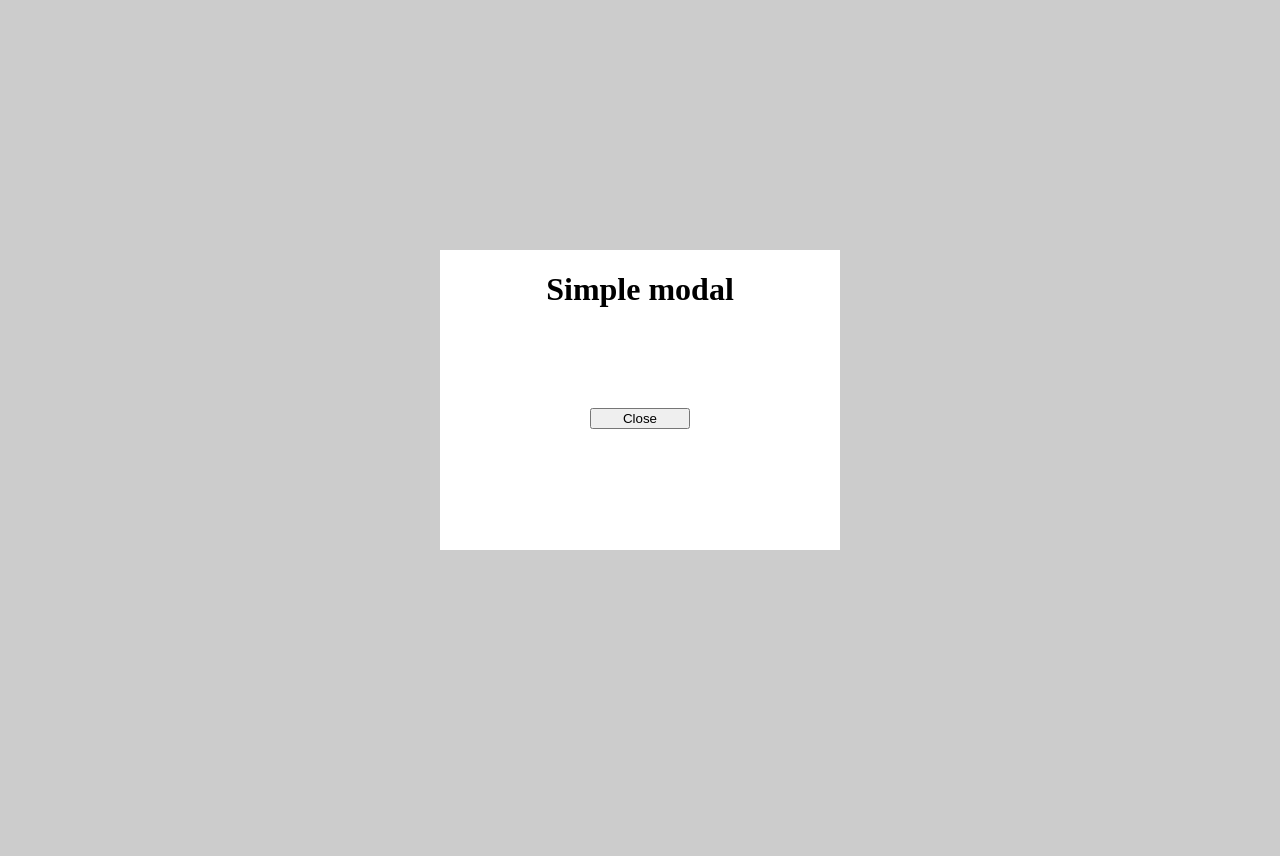
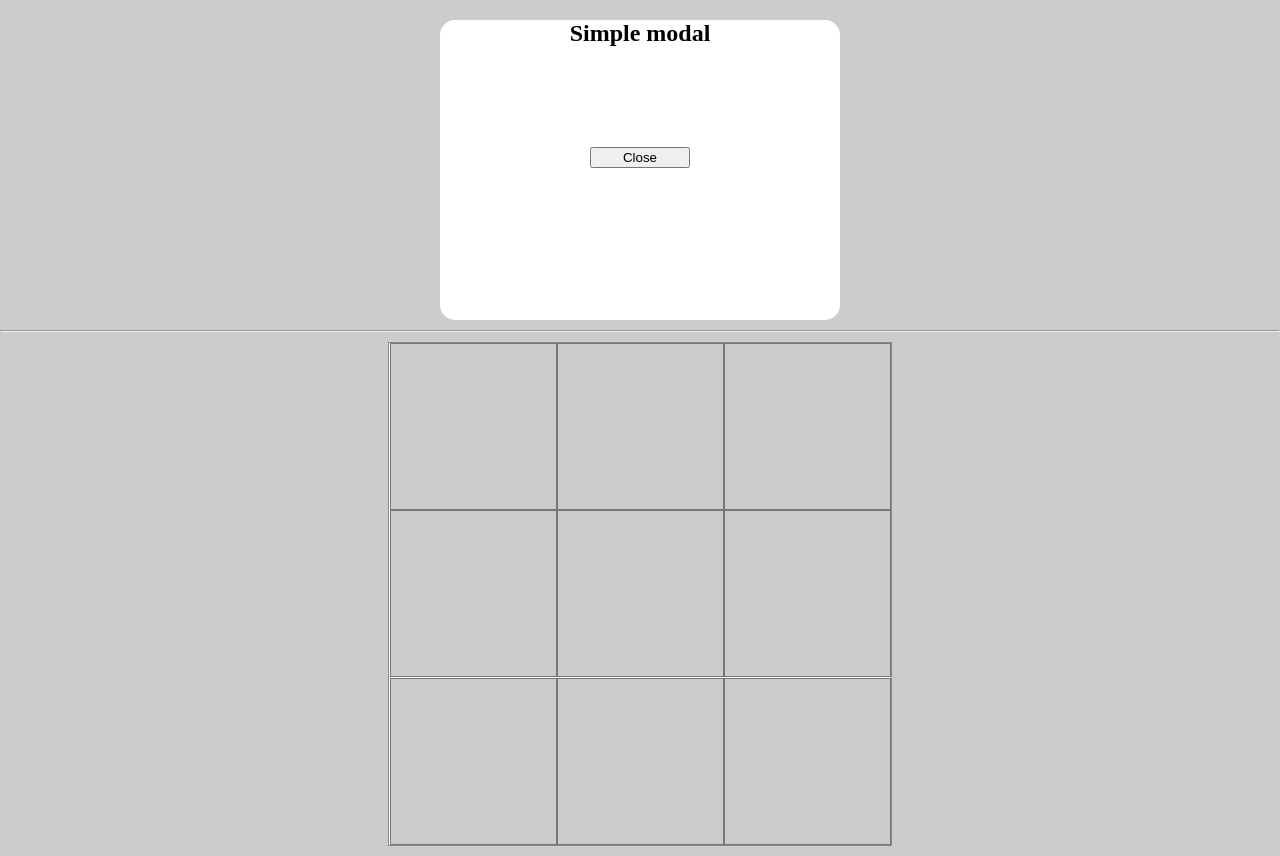
Before and after one commit to IsabekovTemirlan/simple-modal, a plain HTML site: page index.html in a window 1280 px wide. Both pictures are taken after a click on the button "Open modal". Before the commit the page ends 800 px from the top, so only its background shows below. Drawn offline with Linux system fonts and the light colour scheme.

Commit message:
add tic-tac-toe

```diff
--- a/index.html
+++ b/index.html
@@ -6,20 +6,33 @@
 	<link rel="stylesheet" href="style.css">
 </head>
 <body>
-	<button id="show" > Open modal </button>
-	<div id="modal" class="modal">
-		<div class="modal__overlay">
+	<section>
+		<button id="show" > Open modal </button>
+		<div id="modal" class="modal">
 			<div class="modal__title">
 				<h1>Simple modal</h1>
 			</div>
-
-				<div class="modal__buttons">
-					<button id="close">Close</button>
-				</div>
-
-
+			<div class="modal__buttons">
+				<button id="close">Close</button>
+			</div>
 		</div>
+	</section>
+	<hr>
+	<section>
+		<div class="ttt">
+			<div id="field" class="box-container">
+			<div id="1" class="box-item"></div>
+			<div id="2" class="box-item"></div>
+			<div id="3" class="box-item"></div>
+			<div id="4" class="box-item"></div>
+			<div id="5" class="box-item"></div>
+			<div id="6" class="box-item"></div>
+			<div id="7" class="box-item"></div>
+			<div id="8" class="box-item"></div>
+			<div id="9" class="box-item"></div>
 	</div>
+		</div>
+	</section>
 	<script src="index.js"></script>
 </body>
 </html>
--- a/index.js
+++ b/index.js
@@ -1,4 +1,7 @@
-const getEl = (el) =>  document.getElementById(el);
+//////////////////////////////////////////
+//modal
+/////////////////////////////////////////
+const getEl = (el) => document.getElementById(el);
 
 const show = getEl('show'),
  	modal = getEl('modal'),
@@ -15,3 +18,41 @@ const showElem = (node, p1, p2) => {
 
 showElem(show, 'block', 'none');
 showElem(close, 'none', 'block');
+
+///////////////////////////////////////////
+//tic-tac-toe
+///////////////////////////////////////////
+
+const field = getEl('field');
+
+let first = true;
+let x_player = [];
+let y_player = [];
+
+const victory = [
+[0,1,2],
+[3,4,5],
+[6,7,8],
+[0,4,8],
+[2,4,6],
+[0,3,6],
+[2,5,8]
+];
+
+
+field.addEventListener('click', (e) => {
+	if(first) {
+		e.target.innerText = 'X';
+		x_player.push(+e.target.id);
+	}
+
+	if(!first) {
+		e.target.innerText = 'Y';
+		y_player.push(+e.target.id);
+	}
+	first = !first;
+
+	if(x_player.length > 4) {
+		victory.map( v => (v[0] === x_player[0]) ? console.log('win') : null);
+	}
+});
--- a/style.css
+++ b/style.css
@@ -1,18 +1,12 @@
 body {
 	margin: 0;
 	padding: 0;
-	display: -webkit-inline-flex;
-	display: -moz-inline-flex;
-	display: -ms-inline-flex;
-	display: -o-inline-flex;
-	display: inline-flex;
-	justify-content: center;
-	align-items: center;
 	background-color: #ccc;
+}
+section {
+	margin: 10px 0;
 	width: 100vw;
-	height: 100vh;
 }
-
 .modal {
 	width: 400px;
 	height: 300px;
@@ -20,7 +14,9 @@ body {
 	background-color: #fff;
 	display: none;
 	transition: all .4;
+	border-radius: 15px;
 }
+
 .modal__title h1 {
 	text-align: center;
 }
@@ -28,10 +24,31 @@ body {
 	width: 100%;
 	margin: 10px auto;
 }
-.modal__buttons button {
+.modal__buttons button, #show {
 	text-align: center;
 	display: block;
 	width: 100px;
 	margin: 100px auto 10px auto;
 
 }
+.ttt, .box-container, .box-item {
+		display: flex;
+		justify-content: center;
+		align-items: center;
+	}
+.box-container {
+		width: 502px;
+		height: 502px;
+		flex-wrap: wrap;
+		background-color: #fff;
+		border: 1px solid #888;
+	}
+	.box-item {
+		width: 165px;
+		height: 165px;
+		background-color: #ccc;
+		border: 1px solid #777;
+		font-size: 130px;
+		color:  #555;
+
+	}
```
